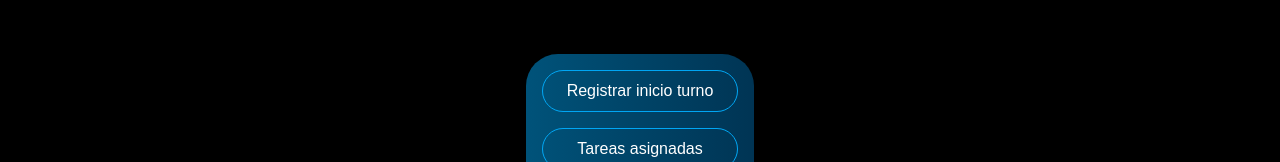
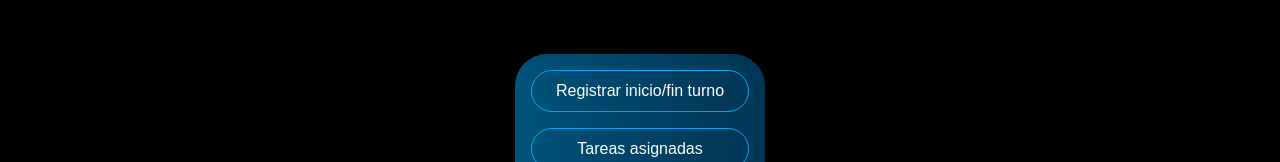
Before and after one commit to wuaicot/frontend-app-puerto-williams, a Next.js app: page /conserjeria/nochero in a window 1280 px wide. Shown: the part 199-361 px from the top of the page. Built offline with nearby package versions, Linux system fonts and the light colour scheme; no server answers.

Commit message:
solving redundancy in back funtion

```diff
--- a/src/components/BotoneraMainConserjeria.tsx
+++ b/src/components/BotoneraMainConserjeria.tsx
@@ -5,7 +5,7 @@ import Link from "next/link";
 export const BotoneraMainConserjeria: React.FC = () => {
   const router = useRouter();
   const botones = [
-    { label: "Registrar inicio turno", route: "/conserjeria/turno" },
+    { label: "Registrar inicio/fin turno", route: "/conserjeria/turno" },
     { label: "Tareas asignadas", route: "/conserjeria/tareas" },
     { label: "Controlar acceso", route: "/conserjeria/acceso" },
     { label: "Atención residente", route: "/conserjeria/atencion" },
--- a/src/components/BotoneraMainMantenimiento.tsx
+++ b/src/components/BotoneraMainMantenimiento.tsx
@@ -7,7 +7,7 @@ import Link from "next/link";
 export const BotoneraMainMantenimiento: React.FC = () => {
   const router = useRouter();
   const botones = [
-    { label: "Registrar inicio turno", route: "/conserjeria/turno" },
+    { label: "Registrar inicio/fin turno", route: "/conserjeria/turno" },
     { label: "Tareas asignadas", route: "/conserjeria/tareas" },
     { label: "Control de pisos", route: "/conserjeria/pisos" },
     { label: "Control de muros", route: "/conserjeria/muros" },
--- a/src/components/BotoneraMainMayordomo.tsx
+++ b/src/components/BotoneraMainMayordomo.tsx
@@ -8,7 +8,7 @@ export const BotoneraMainMayordomo: React.FC = () => {
 
   const botones = [
     {
-      label: ' Registrar Inicio/Fin de turno',
+      label: ' Registrar Inicio/Fin turno',
       route: '/conserjeria/turno'
     },
     {
--- a/src/components/BotoneraMainNochero.tsx
+++ b/src/components/BotoneraMainNochero.tsx
@@ -6,7 +6,7 @@ import Link from "next/link";
 export const BotoneraMainNochero: React.FC = () => {
   const router = useRouter();
   const botones = [
-    { label: "Registrar inicio turno", route: "/conserjeria/turno" },
+    { label: "Registrar inicio/fin turno", route: "/conserjeria/turno" },
     { label: "Tareas asignadas", route: "/conserjeria/tareas" },
     { label: "Controlar acceso", route: "/conserjeria/acceso" },
     { label: "Atención residente", route: "/conserjeria/atencion" },
--- a/src/pages/conserjeria/turno/index.tsx
+++ b/src/pages/conserjeria/turno/index.tsx
@@ -1,7 +1,7 @@
 // client/src/pages/conserjeria/turno/index.tsx
 import React from 'react';
 import { useRouter } from 'next/router';
-import { SpeakerWaveIcon, PencilIcon } from '@heroicons/react/24/outline';
+
 
 
 export default function TurnoModeSelection() {
--- a/src/pages/conserjeria/turno/manual.tsx
+++ b/src/pages/conserjeria/turno/manual.tsx
@@ -22,7 +22,7 @@ export default function ManualTurnRegistration() {
       alert("Registro manual guardado");
       setText("");
       setIsLast(false);
-      router.push("/conserjeria/turno");
+      router.replace("/conserjeria/turno");
     } catch {
       alert("No se pudo guardar el registro manual");
     } finally {
@@ -35,9 +35,8 @@ export default function ManualTurnRegistration() {
     ">
        <button
         onClick={() => router.back()}
-        className="absolute top-4 left-4 text-3xl hover:opacity-70 cursor-pointer
-        transition-opacity duration-300"
-        aria-label="Volver"
+        className=" top-4 left-4 text-3xl hover:opacity-70 cursor-pointer transition-opacity duration-300
+        "
       >
         ←
       </button>
--- a/src/pages/conserjeria/turno/voice.tsx
+++ b/src/pages/conserjeria/turno/voice.tsx
@@ -261,7 +261,7 @@ export default function VoiceTurnRegistration() {
               onClick={() => {
                 setShowContinue(false);
                 resetTranscript();
-                router.push("/conserjeria/turno");
+                router.replace("/conserjeria/turno");
               }}
               className="mr-2 px-4 py-2 border border-gray-300 rounded text-white
               hover:bg-gray-100 transition duration-200 hover:text-black"
@@ -269,7 +269,7 @@ export default function VoiceTurnRegistration() {
               Sí
             </button>
             <button
-              onClick={() => router.push("/conserjeria/turno")}
+              onClick={() => router.replace("/conserjeria/turno")}
               className="px-4 py-2 border  text-white rounded
               hover:bg-gray-700 transition duration-200
               hover:text-white"
```
